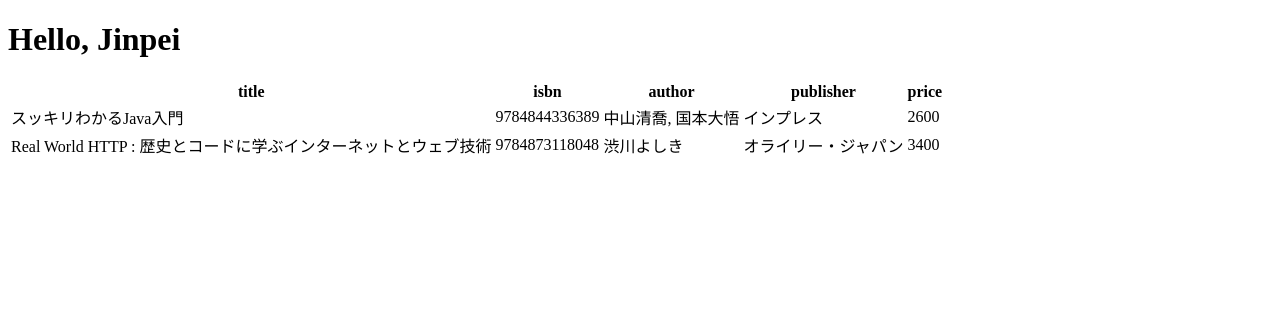
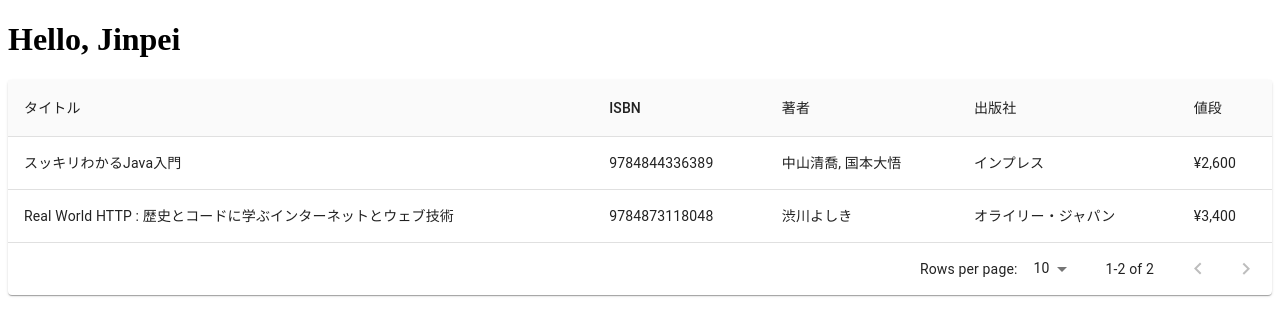
Before and after one commit to jinpei0908/my-books, a React app: page / in a window 1280 px wide. Shown: the top 336 px of the page. Built offline with nearby package versions, Linux system fonts and the light colour scheme; the HTML template or start-up script is replaced by a standard one.

Commit message:
material-uiを入れた/reactのバージョンを16にした/テーブルを作った

```diff
--- a/package.json
+++ b/package.json
@@ -22,8 +22,10 @@
   },
   "homepage": "https://github.com/jinpei0908/fe-book#readme",
   "dependencies": {
-    "react": "^17.0.1",
-    "react-dom": "^17.0.1"
+    "@material-ui/core": "^4.11.0",
+    "@material-ui/data-grid": "^4.0.0-alpha.9",
+    "react": "^16.14.0",
+    "react-dom": "^16.14.0"
   },
   "devDependencies": {
     "@types/node": "^14.14.6",
--- a/src/component/table.tsx
+++ b/src/component/table.tsx
@@ -1,31 +1,108 @@
-import { Book } from '../data/books'
+import Paper from '@material-ui/core/Paper'
+import { makeStyles } from '@material-ui/core/styles'
+import Table from '@material-ui/core/Table'
+import TableBody from '@material-ui/core/TableBody'
+import TableCell from '@material-ui/core/TableCell'
+import TableContainer from '@material-ui/core/TableContainer'
+import TableHead from '@material-ui/core/TableHead'
+import TablePagination from '@material-ui/core/TablePagination'
+import TableRow from '@material-ui/core/TableRow'
+import { useState } from 'react'
+import books from '../data/books'
 
-interface Props {
-  books: Book[]
+interface Column {
+  id: 'title' | 'isbn' | 'author' | 'publisher' | 'price'
+  label: string
+  minWidth?: number
+  align?: 'right'
+  format?: (value: number) => string
 }
 
-const Table = ({ books }: Props) => {
-  const headers = Object.keys(books[0])
+const columns: Column[] = [
+  { id: 'title', label: 'タイトル' },
+  { id: 'isbn', label: 'ISBN' },
+  { id: 'author', label: '著者' },
+  { id: 'publisher', label: '出版社' },
+  {
+    id: 'price',
+    label: '値段',
+    format: (value: number) => (value ? `¥${value.toLocaleString()}` : ''),
+  },
+]
+
+const useStyles = makeStyles({
+  root: {
+    width: '100%',
+  },
+  container: {
+    maxHeight: 440,
+  },
+})
+
+export default function StickyHeadTable() {
+  const classes = useStyles()
+  const [page, setPage] = useState(0)
+  const [rowsPerPage, setRowsPerPage] = useState(10)
+
+  const handleChangePage = (event: unknown, newPage: number) => {
+    setPage(newPage)
+  }
+
+  const handleChangeRowsPerPage = (
+    event: React.ChangeEvent<HTMLInputElement>
+  ) => {
+    setRowsPerPage(+event.target.value)
+    setPage(0)
+  }
+
   return (
-    <table>
-      <thead>
-        <tr>
-          {headers.map((header) => (
-            <th>{header}</th>
-          ))}
-        </tr>
-      </thead>
-      <tbody>
-        {books.map((book, index) => (
-          <tr key={index}>
-            {headers.map((header) => (
-              <td>{book[header]}</td>
-            ))}
-          </tr>
-        ))}
-      </tbody>
-    </table>
+    <Paper className={classes.root}>
+      <TableContainer className={classes.container}>
+        <Table stickyHeader aria-label="sticky table">
+          <TableHead>
+            <TableRow>
+              {columns.map((column) => (
+                <TableCell
+                  key={column.id}
+                  align={column.align}
+                  style={{ minWidth: column.minWidth }}
+                >
+                  {column.label}
+                </TableCell>
+              ))}
+            </TableRow>
+          </TableHead>
+          <TableBody>
+            {books
+              .slice(page * rowsPerPage, page * rowsPerPage + rowsPerPage)
+              .map((book, index) => {
+                return (
+                  <TableRow hover role="checkbox" tabIndex={-1} key={index}>
+                    {columns.map((column) => {
+                      const value = book[column.id]
+                      return (
+                        <TableCell key={column.id} align={column.align}>
+                          {column.format && typeof value === 'number'
+                            ? column.format(value)
+                            : value}
+                        </TableCell>
+                      )
+                    })}
+                  </TableRow>
+                )
+              })}
+          </TableBody>
+        </Table>
+      </TableContainer>
+      <TablePagination
+        rowsPerPageOptions={[10, 25, { label: 'All', value: -1 }]}
+        component="div"
+        count={books.length}
+        rowsPerPage={rowsPerPage}
+        page={page}
+        onChangePage={handleChangePage}
+        onChangeRowsPerPage={handleChangeRowsPerPage}
+      />
+    </Paper>
   )
 }
-
-export default Table
--- a/src/main.tsx
+++ b/src/main.tsx
@@ -1,12 +1,11 @@
 import ReactDOM from 'react-dom'
 import Table from './component/table'
-import books from './data/books'
 
 const name = 'Jinpei'
 const element = (
   <>
     <h1>Hello, {name}</h1>
-    <Table books={books} />
+    <Table />
   </>
 )
 
```
Also changed, not shown: 2 other files (tests, documents, lock files or other folders).
